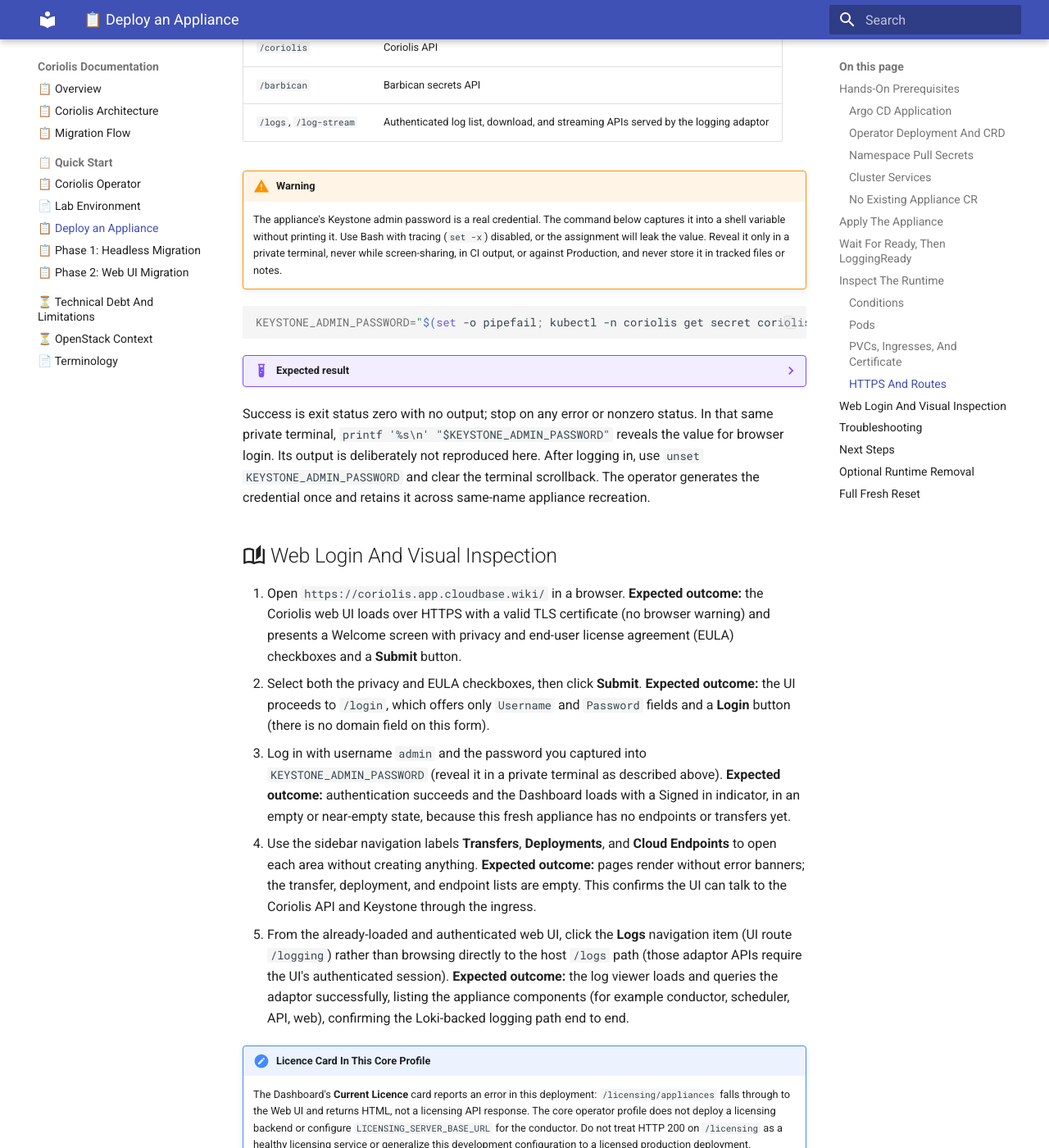
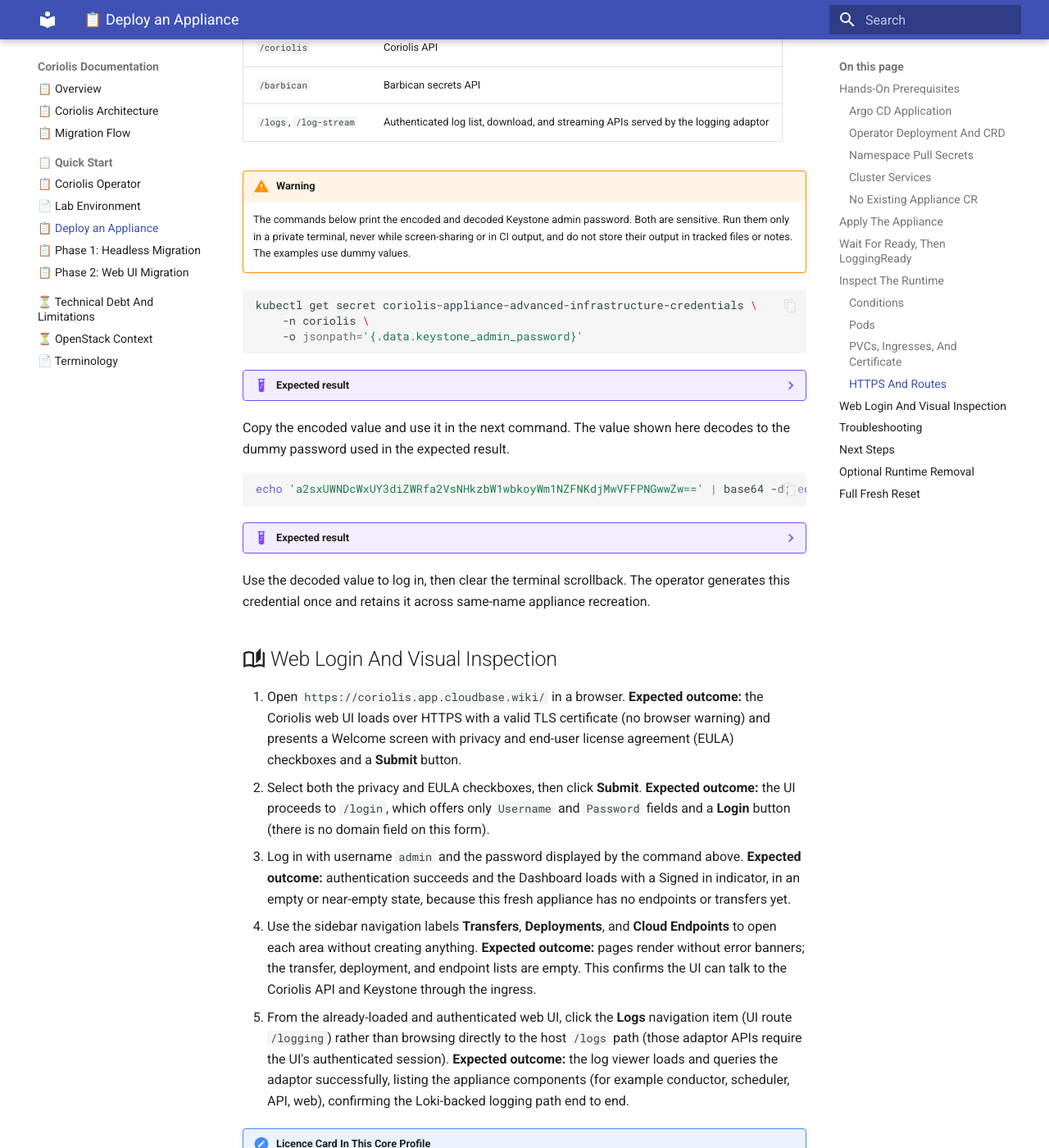
Before and after one commit to radumoisan/coriolis, an MkDocs documentation site: the page built from docs/deploy-appliance.md, in a window 1280 px wide and 1400 px high, scrolled down 5968 px. Shown: the whole window at 82% size. Built offline with MkDocs 1.6.1 and Material for MkDocs 9.7.7, drawn with Linux system fonts in a browser that asks for light colours.

Commit message:
Improved docs
Signed-off-by: Radu Moisan <radu.moisan@gmail.com>

````diff
--- a/docs/deploy-appliance.md
+++ b/docs/deploy-appliance.md
@@ -473,20 +473,35 @@
 | `/logs`, `/log-stream` | Authenticated log list, download, and streaming APIs served by the logging adaptor |
 
 !!! warning
-    The appliance's Keystone admin password is a real credential. The command below captures it into a shell variable without printing it. Use Bash with tracing (`set -x`) disabled, or the assignment will leak the value. Reveal it only in a private terminal, never while screen-sharing, in CI output, or against Production, and never store it in tracked files or notes.
+    The commands below print the encoded and decoded Keystone admin password. Both are sensitive. Run them only in a private terminal, never while screen-sharing or in CI output, and do not store their output in tracked files or notes. The examples use dummy values.
 
-<!-- Capture the admin password privately and fail if it cannot be read or is empty. -->
+<!-- Read the encoded Keystone admin password from the generated Secret. -->
 ```bash
-KEYSTONE_ADMIN_PASSWORD="$(set -o pipefail; kubectl -n coriolis get secret coriolis-appliance-advanced-infrastructure-credentials -o jsonpath='{.data.keystone_admin_password}' | base64 -d)" && test -n "$KEYSTONE_ADMIN_PASSWORD"
+kubectl get secret coriolis-appliance-advanced-infrastructure-credentials \
+    -n coriolis \
+    -o jsonpath='{.data.keystone_admin_password}'
 ```
 
 ??? example "Expected result"
 
     ```text
-    No output.
+    a2sxUWNDcWxUY3diZWRfa2VsNHkzbW1wbkoyWm1NZFNKdjMwVFFPNGwwZw==
     ```
 
-Success is exit status zero with no output; stop on any error or nonzero status. In that same private terminal, `printf '%s\n' "$KEYSTONE_ADMIN_PASSWORD"` reveals the value for browser login. Its output is deliberately not reproduced here. After logging in, use `unset KEYSTONE_ADMIN_PASSWORD` and clear the terminal scrollback. The operator generates the credential once and retains it across same-name appliance recreation.
+Copy the encoded value and use it in the next command. The value shown here decodes to the dummy password used in the expected result.
+
+<!-- Decode the value returned by the previous command. -->
+```bash
+echo 'a2sxUWNDcWxUY3diZWRfa2VsNHkzbW1wbkoyWm1NZFNKdjMwVFFPNGwwZw==' | base64 -d; echo
+```
+
+??? example "Expected result"
+
+    ```text
+    kk1QcCqlTcwbed_kel4y3mmpnJ2ZmMdSJv30TQO4l0g
+    ```
+
+Use the decoded value to log in, then clear the terminal scrollback. The operator generates this credential once and retains it across same-name appliance recreation.
 
 ## :material-book-open-page-variant-outline: Web Login And Visual Inspection
 
@@ -494,7 +509,7 @@
    **Expected outcome:** the Coriolis web UI loads over HTTPS with a valid TLS certificate (no browser warning) and presents a Welcome screen with privacy and end-user license agreement (EULA) checkboxes and a **Submit** button.
 2. Select both the privacy and EULA checkboxes, then click **Submit**.
    **Expected outcome:** the UI proceeds to `/login`, which offers only `Username` and `Password` fields and a **Login** button (there is no domain field on this form).
-3. Log in with username `admin` and the password you captured into `KEYSTONE_ADMIN_PASSWORD` (reveal it in a private terminal as described above).
+3. Log in with username `admin` and the password displayed by the command above.
    **Expected outcome:** authentication succeeds and the Dashboard loads with a Signed in indicator, in an empty or near-empty state, because this fresh appliance has no endpoints or transfers yet.
 4. Use the sidebar navigation labels **Transfers**, **Deployments**, and **Cloud Endpoints** to open each area without creating anything.
    **Expected outcome:** pages render without error banners; the transfer, deployment, and endpoint lists are empty. This confirms the UI can talk to the Coriolis API and Keystone through the ingress.
````
